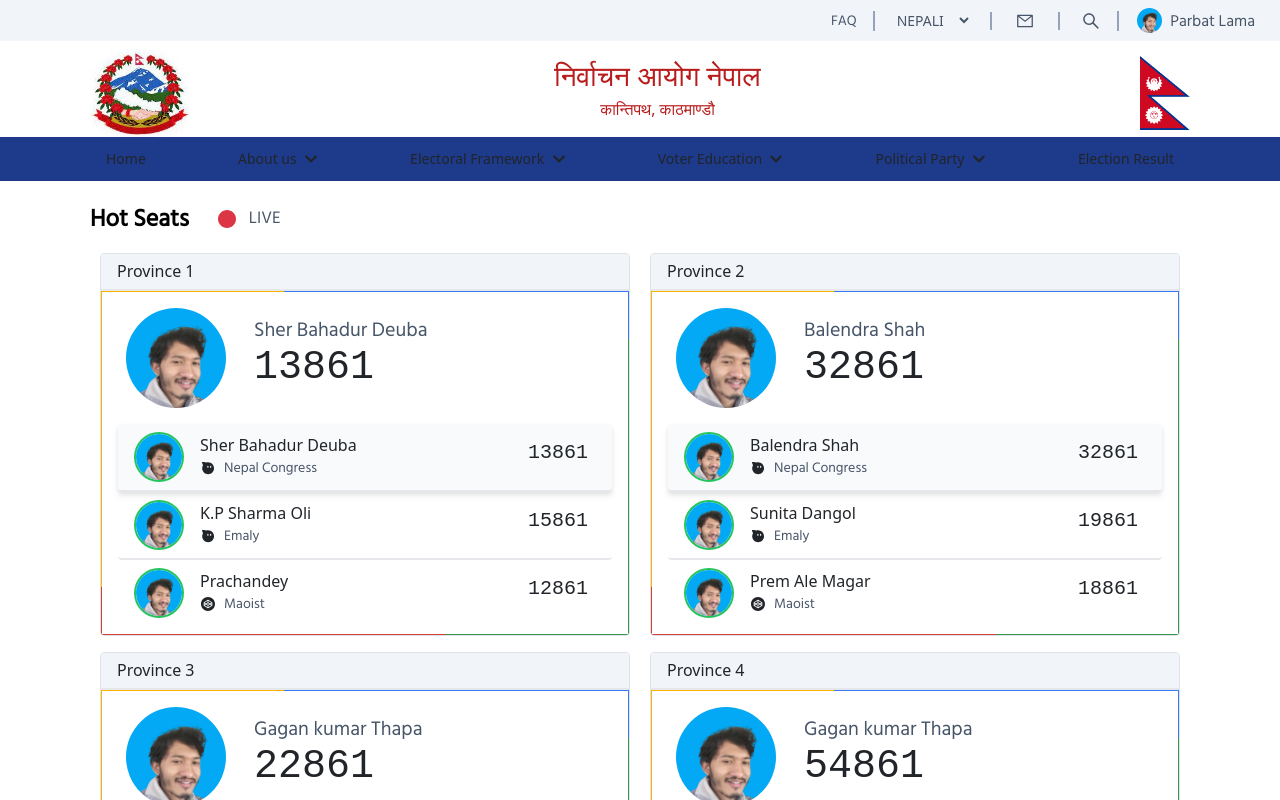
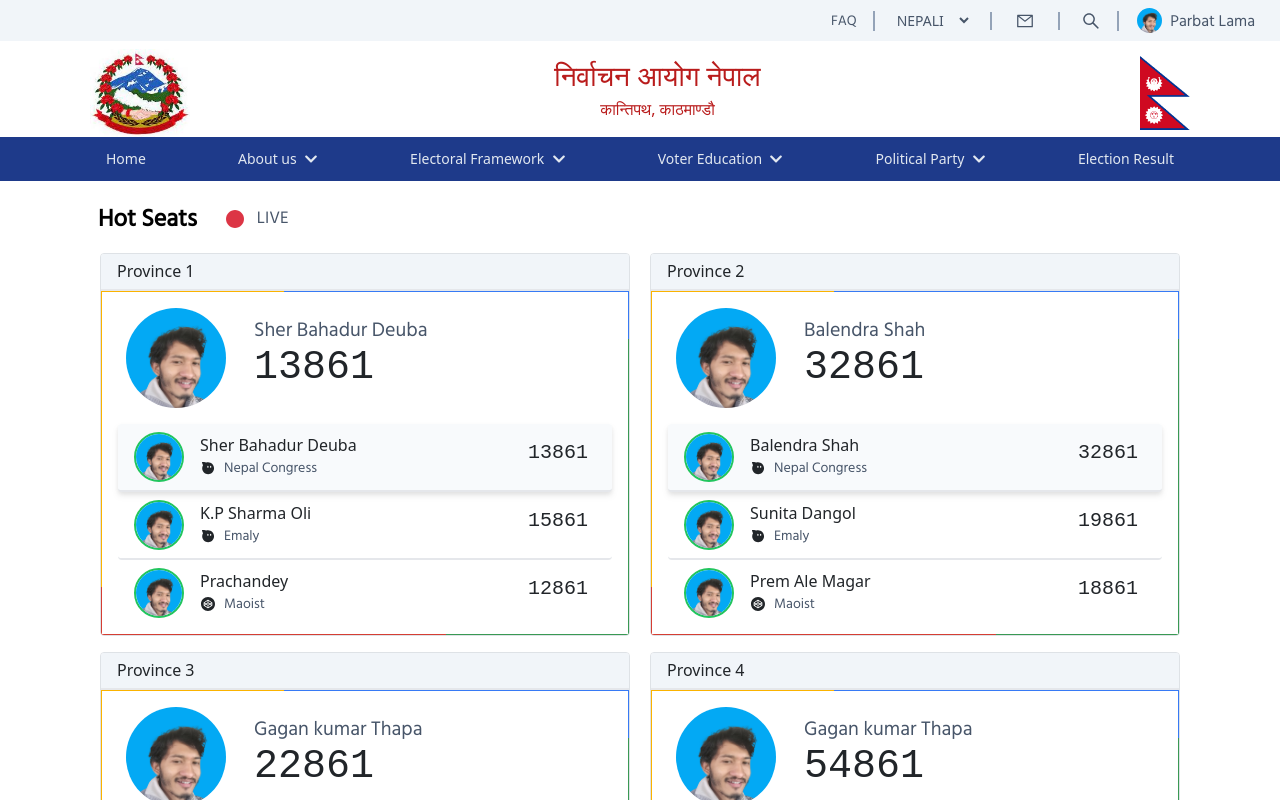
Before and after one commit to lamaparbat/BLOCKCHAIN-ELECTION-DAPP, a Next.js app in the folder client/: page / in a window 1280 px wide. Shown: the top 800 px of the page. Built offline with nearby package versions, Linux system fonts and the light colour scheme.

Commit message:
Repsonsive navbar added.

```diff
--- a/client/components/Dropdown.tsx
+++ b/client/components/Dropdown.tsx
@@ -14,7 +14,7 @@
   <div className='text-sm'>
    <div className='relative flex-col'>
     <div className='subnav__title' onClick={() => setOpenModal(!openModal)}>{title}  &nbsp; <FaChevronDown /></div>
-    <div className={`item__list p-2 w-[230px] ml-[145px] flex-col justify-start bg-blue-900 absolute mt-[25px] rounded-b-[8px] z-40 ${!openModal && 'invisible'}`}>
+    <div className={`item__list p-2 w-[230px] max-[1100px]:ml-[100px] flex-col justify-start bg-blue-900 absolute mt-[25px] rounded-b-[8px] z-40 ${!openModal && 'invisible'}`}>
      {
       items.map((val, index) => <span className='w-full py-2 pl-4 text-slate-100 border-1 border-blue-100 rounded-2 hover:bg-red-700' key={index}>{val}</span>)
      }
--- a/client/components/LiveCounterCard/LiveCounterCard.tsx
+++ b/client/components/LiveCounterCard/LiveCounterCard.tsx
@@ -19,7 +19,7 @@
       <div className='flex items-center'>
        <span className='text-xl me-4'>{data[0].candidateName}</span>
        {
-        false ? <TickCircleIcon /> : <FaRegDotCircle className='animate-ping text-danger absolute ml-[200px]' />
+        false ? <TickCircleIcon /> : <FaRegDotCircle className='animate-ping text-danger absolute lg:ml-[200px] max-[1100px]:ml-[100px]' />
        }
       </div>
       <h1 id='count'>{data[0].count}</h1>
--- a/client/components/Navbar.tsx
+++ b/client/components/Navbar.tsx
@@ -59,8 +59,8 @@
     <div className={`navbar__bottom ${responsive} flex items-center justify-between pt-2`}>
      <Image className='cursor-pointer' src='/images/govLogo.jpeg' height={100} width={100} alt="election-logo" onClick={() => navigate("/")} />
      <div className='center__content text-center text-red-700 -ml-[15px]'>
-      <h3 className='max-[500px]:text-[22px]'>{selectedLanguage && selectedLanguage.label === 'ENGLISH' ? 'Election Commission Nepal' : 'निर्वाचन आयोग नेपाल'}</h3>
-      <h6 >{selectedLanguage && selectedLanguage.label === 'ENGLISH' ? 'Kantipath, Kathmandu' : 'कान्तिपथ, काठमाण्डौ'}</h6>
+      <h3 className='max-[1100px]:text-[23px]'>{selectedLanguage && selectedLanguage.label === 'ENGLISH' ? 'Election Commission Nepal' : 'निर्वाचन आयोग नेपाल'}</h3>
+      <h6 className='max-[1100px]:text-md'>{selectedLanguage && selectedLanguage.label === 'ENGLISH' ? 'Kantipath, Kathmandu' : 'कान्तिपथ, काठमाण्डौ'}</h6>
      </div>
      <Image src='/images/flag.png' height={40} width={50} alt="nepal-flag" />
     </div>
@@ -73,7 +73,7 @@
      <GiHamburgerMenu className='text-white text-lg cursor-pointer' />
     </div>
 
-    <div className={`${sub_navbar_style} ${responsive} max-[800px]:hidden`}>
+    <div className={`${sub_navbar_style} ${responsive} max-[800px]:hidden text-slate-200`}>
      <div>Home</div>
      <div><Dropdown title="About us" items={aboutItems} /></div>
      <div><Dropdown title="Electoral Framework" items={electoralItems} /></div>
@@ -82,7 +82,7 @@
      <div>Election Result</div>
     </div>
    </div>
-   <div className={`absolute h-full w-full bg-white flex z-40 ${openVerticalNavbar ? 'block' : 'hidden'}`}>
+   <div className={`absolute h-full w-full flex z-40 lg:hidden ${openVerticalNavbar ? 'block' : 'hidden'}`}>
     <div className={`py-3 ${sub_navbar_style} w-[240px] h-[350px] bg-blue-800 flex-col justify-around absolute rounded-b-[5px]`}>
      <div className={sub_navbar_items_style}>Home</div>
      <div className={sub_navbar_items_style}><Dropdown title="About us" items={aboutItems} /></div>
--- a/client/constants/index.js
+++ b/client/constants/index.js
@@ -95,7 +95,7 @@
 const BTM_BORDER_STYLE = "border-r-0 border-l-0 border-b-2 border-slate-100";
 const responsive = "lg:w-[1100px] w-full max-[1100px]:px-5 ";
 const sub_navbar_style = "sub__navbar text-slate-200 text-sm font-medium flex justify-between items-center px-3";
-const sub_navbar_items_style = "text-start w-full pl-4";
+const sub_navbar_items_style = "text-start w-full pl-4 hover:text-red-500";
 
 export {
  LANGUAGES,
--- a/client/pages/index.tsx
+++ b/client/pages/index.tsx
@@ -16,7 +16,7 @@
       <Navbar />
       <div className='px-4 py-3 flex justify-center mt-1'>
         <div>
-          <div className='lg:w-[1100px] w-full max-[1100px]:px-1'>
+          <div className='lg:w-[1100px] w-full lg:px-2 max-[1100px]:px-1'>
             <div className='flex items-center'>
               <span className='text-2xl font-bold text-black'>Hot Seats</span>
               <GoPrimitiveDot className='text-4xl ml-5 mr-1 text-danger' />
```
